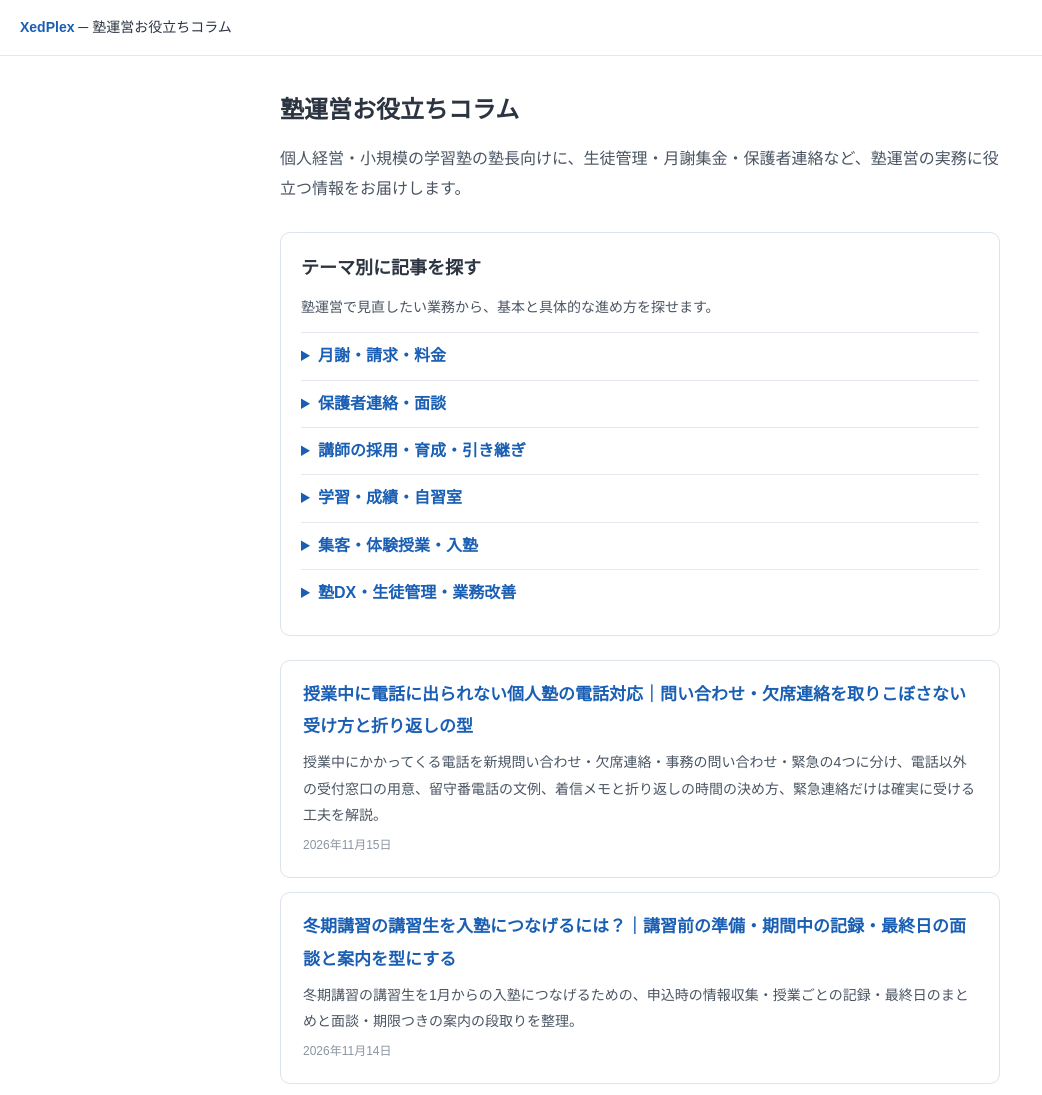
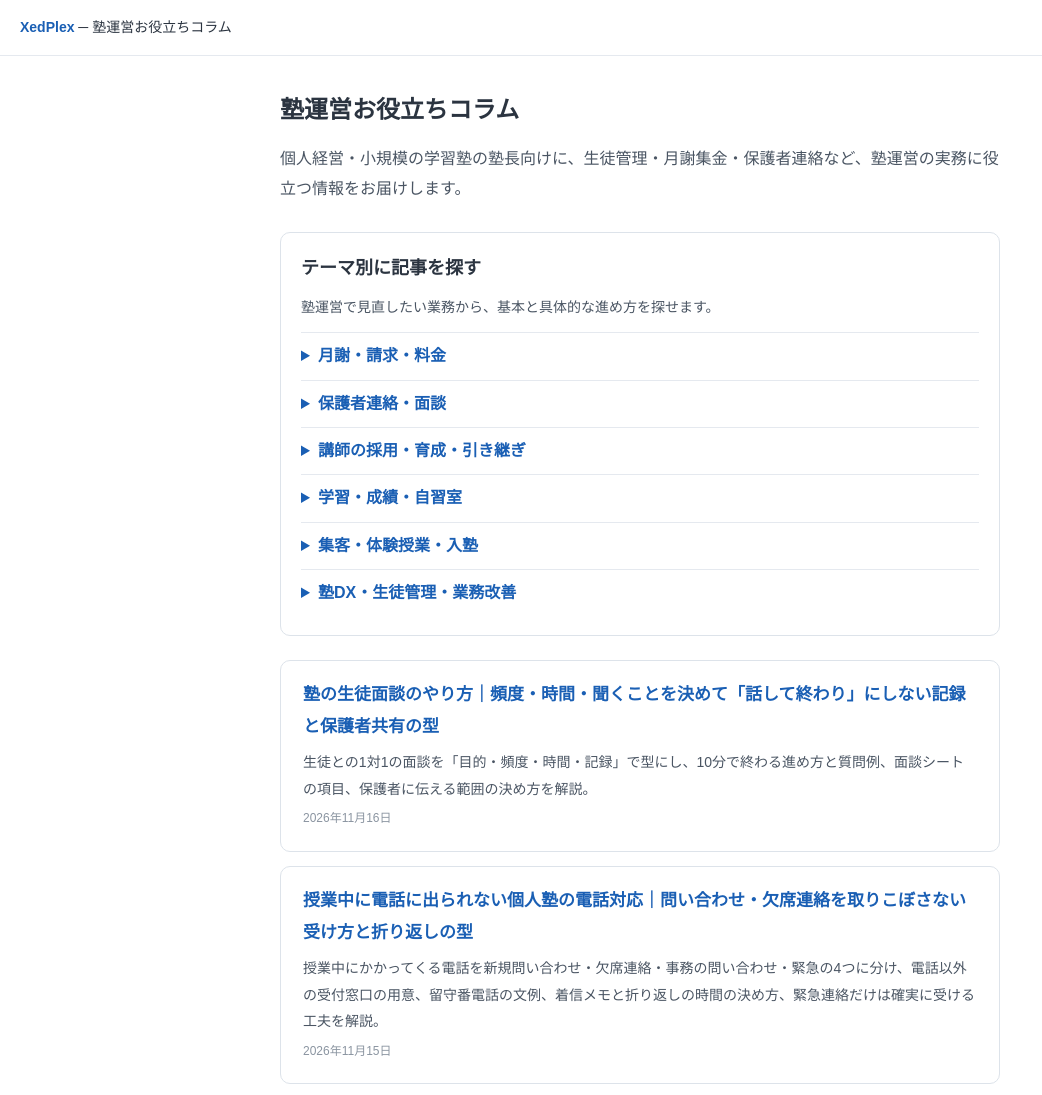
Before and after one commit to BrightGeniusSawada/xedplex-column, a plain HTML site: page index.html in a window 1280 px wide. Shown: the top 1095 px of the page, without its empty margins (0-1042 px from the left). Drawn offline with Linux system fonts and the light colour scheme.

Commit message:
記事追加: 塾の生徒面談のやり方（index・sitemap・アイキャッチ設定）

```diff
--- a/index.html
+++ b/index.html
@@ -96,6 +96,11 @@
 <!-- seo-topics:end -->
 
 <!-- ▼ 新しい記事はこのリストの一番上に追加してください -->
+<a class="card" href="seito-mendan-yarikata-juku.html">
+  <h2>塾の生徒面談のやり方｜頻度・時間・聞くことを決めて「話して終わり」にしない記録と保護者共有の型</h2>
+  <p>生徒との1対1の面談を「目的・頻度・時間・記録」で型にし、10分で終わる進め方と質問例、面談シートの項目、保護者に伝える範囲の決め方を解説。</p>
+  <span class="date">2026年11月16日</span>
+</a>
 <a class="card" href="jugyochu-denwa-taio-kojinjuku.html">
   <h2>授業中に電話に出られない個人塾の電話対応｜問い合わせ・欠席連絡を取りこぼさない受け方と折り返しの型</h2>
   <p>授業中にかかってくる電話を新規問い合わせ・欠席連絡・事務の問い合わせ・緊急の4つに分け、電話以外の受付窓口の用意、留守番電話の文例、着信メモと折り返しの時間の決め方、緊急連絡だけは確実に受ける工夫を解説。</p>
--- a/sitemap.xml
+++ b/sitemap.xml
@@ -87,4 +87,5 @@
   <url><loc>https://column.bright-genius.jp/juku-kentei-moshikomi-torimatome.html</loc><lastmod>2026-11-13</lastmod></url>
   <url><loc>https://column.bright-genius.jp/toki-koshu-koshusei-nyujuku.html</loc><lastmod>2026-11-14</lastmod></url>
   <url><loc>https://column.bright-genius.jp/jugyochu-denwa-taio-kojinjuku.html</loc><lastmod>2026-11-15</lastmod></url>
+  <url><loc>https://column.bright-genius.jp/seito-mendan-yarikata-juku.html</loc><lastmod>2026-11-16</lastmod></url>
 </urlset>
--- a/tools/eyecatch.json
+++ b/tools/eyecatch.json
@@ -84,5 +84,6 @@
   {"slug": "juku-kaishitsu-heishitsu-checklist", "title": "開室前と閉室後の作業、|毎日頭で覚えていない？", "subtitle": "毎日の業務を回すチェック表"},
   {"slug": "juku-kentei-moshikomi-torimatome", "title": "英検・漢検の取りまとめ、|毎回慌てていない？", "subtitle": "申込・集金・結果共有の型"},
   {"slug": "toki-koshu-koshusei-nyujuku", "title": "冬期講習の講習生、|入塾につながっていますか？", "subtitle": "講習前〜最終日の段取りの型"},
-  {"slug": "jugyochu-denwa-taio-kojinjuku", "title": "授業中に電話に出られない、|どうしていますか？", "subtitle": "取りこぼさない受け方の型"}
+  {"slug": "jugyochu-denwa-taio-kojinjuku", "title": "授業中に電話に出られない、|どうしていますか？", "subtitle": "取りこぼさない受け方の型"},
+  {"slug": "seito-mendan-yarikata-juku", "title": "生徒との面談、|話して終わりになっていない？", "subtitle": "10分で回す進め方と記録の型"}
 ]
```
